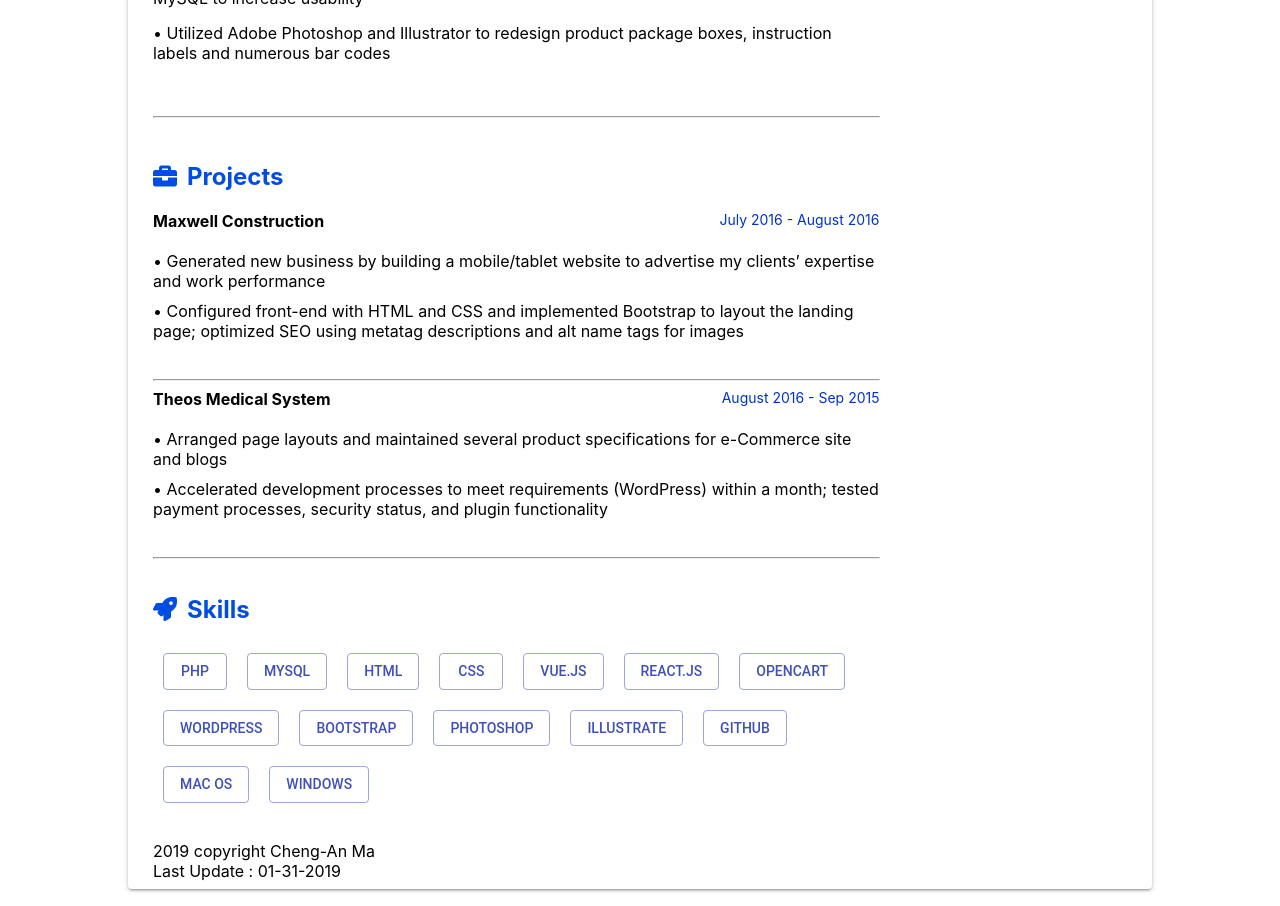
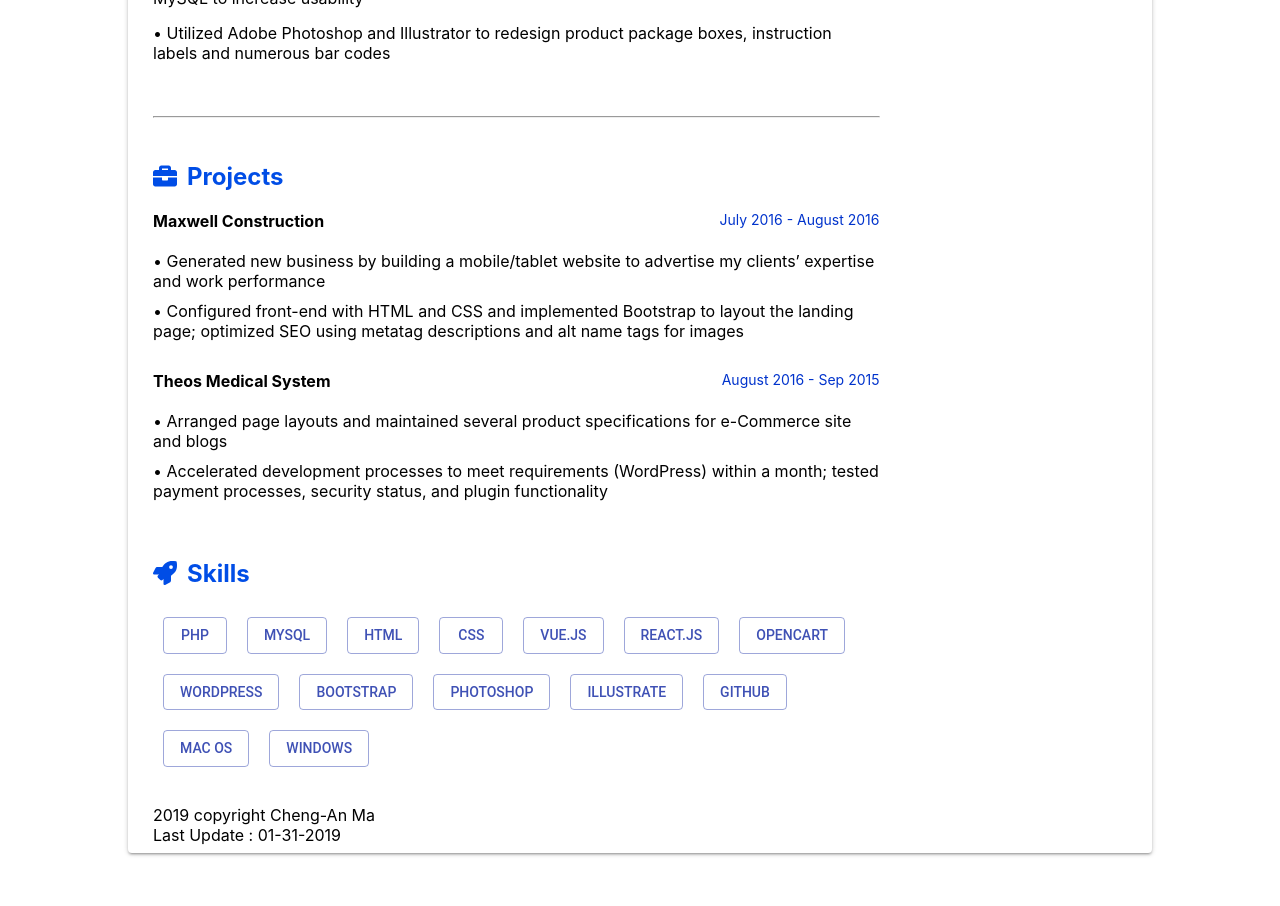
Before and after one commit to chenganma/personal-website, a React (Create React App) app: page / in a window 1280 px wide. Shown: the part 1240-2146 px from the top of the page. After the commit the page ends 2110 px from the top, so only its background shows below. Built offline with nearby package versions, Linux system fonts and the light colour scheme.

Commit message:
revise component

```diff
--- a/src/App.js
+++ b/src/App.js
@@ -8,7 +8,7 @@ import Skills from './Skills';
 import Footer from './Footer';
 import Profile from './Profile';
 import Projects from './Projects';
-//import resumeData from "./resumeData"
+import resumeData from "./resumeData"
 //import { withStyles } from '@material-ui/core/styles';
 import Grid from '@material-ui/core/Grid';
 import Hidden from '@material-ui/core/Hidden';
@@ -44,6 +44,14 @@ const contentCenter = {
 
 function App() {
 
+	const displayProjects = resumeData.projects.map(item01 =>
+        <Projects key={item01.toString()} projects={item01} />
+    )
+
+    const displaySkills = resumeData.skills.map(item02 =>
+      <Skills key={item02.toString()} skills={item02} variant="outlined" color="primary" style={spaceMar} />
+    )
+
     return (
         <div style={divStyle}>
 
@@ -72,14 +80,14 @@ function App() {
 	            </Hidden>
 	            <Grid item xs={12} md={9}>
 	            <h2 style={h2Tag}><span style={spaceMar}><FontAwesomeIcon icon={faBriefcase} /></span>Projects</h2>
-	                <Projects />
+	                {displayProjects}
 	            </Grid>
             </Grid>
 
             <Grid container spacing={16}>
             <Grid item xs={12} md={9}>
             <h2 style={h2Tag}><span style={spaceMar}><FontAwesomeIcon icon={faRocket} /></span>Skills</h2>
-            <Skills />
+            {displaySkills}
             </Grid>
             </Grid>
 
--- a/src/Projects.js
+++ b/src/Projects.js
@@ -22,23 +22,15 @@ const lineSpace = {
   marginBottom: '10px',
 };
 
-function Projects() {
-
-    const displayProjects = resumeData.projects.map((item, index) =>
-        <div key={item.name + index}>
-            <span style={proName}>{item.name}</span>
-	          <div style={datePosition}>{item.date}</div><br /><br />
-	          <div style={lineSpace}>{item.description[0]}</div>
-            <div style={lineSpace}>{item.description[1]}</div><br /><hr />
+function Projects(props) {
+    return (
+        <div>
+            <span style={proName}>{props.projects.name}</span>
+            <div style={datePosition}>{props.projects.date}</div><br /><br />
+            <div style={lineSpace}>{props.projects.description[0]}</div>
+            <div style={lineSpace}>{props.projects.description[1]}</div><br />
         </div>
     )
-
-    return (
-        <div>
-            {displayProjects}
-        </div>
-    )
-
 }
 
-export default Projects;
+export default Projects
--- a/src/Skills.js
+++ b/src/Skills.js
@@ -20,20 +20,13 @@ const spaceMar = {
   margin: "10px",
 };
 
-function Skills() {
+function Skills(props) {
 
-    const displaySkills = resumeData.skills.map((item, index) =>
-      <Button key={item.toString()} variant="outlined" color="primary" style={spaceMar}>
-        {item}
+    return (
+      <Button variant="outlined" color="primary" style={spaceMar}>
+          {props.skills}
       </Button>
     )
-
-    return (
-        <div style={divStyle}>
-            {displaySkills}
-        </div>
-    )
-
 }
 
 export default Skills;
```
